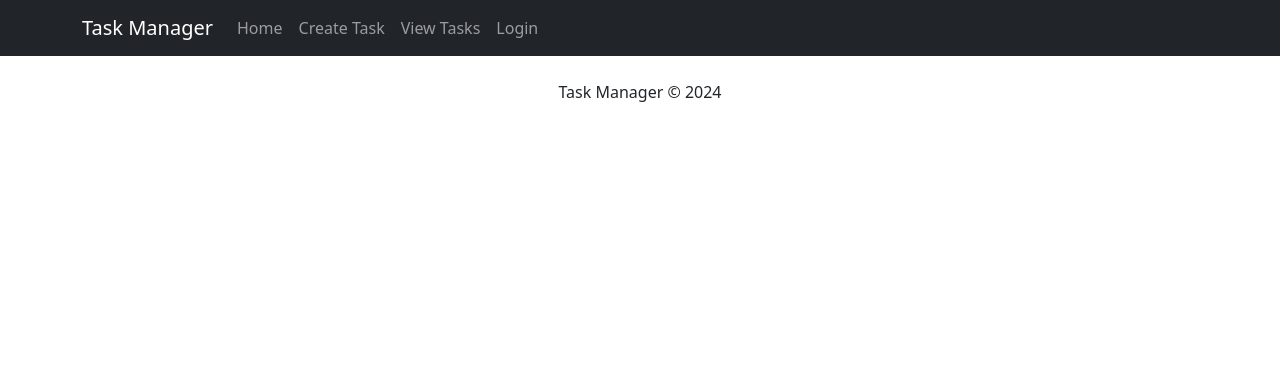
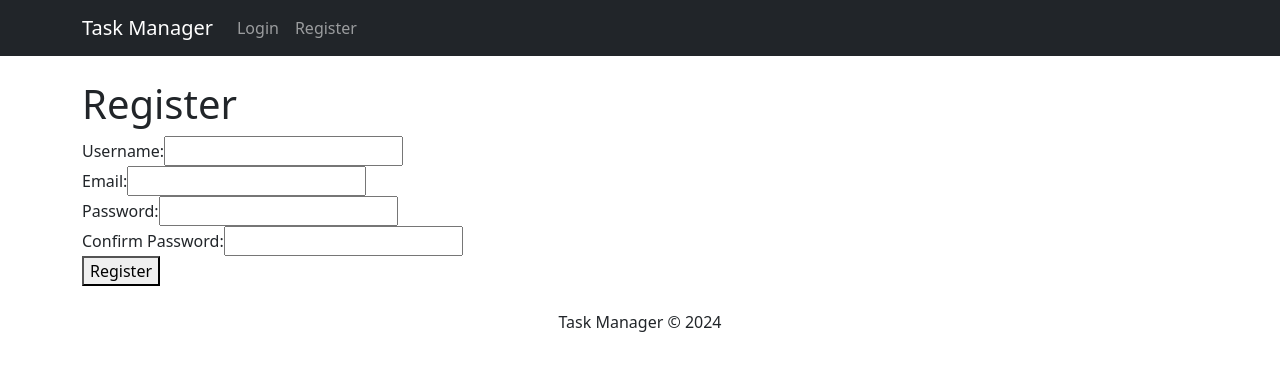
Before and after one commit to mohelmahi02/datarep-app, a React (Create React App) app: page /register in a window 1280 px wide. Shown: the top 370 px of the page. Built offline with nearby package versions, Linux system fonts and the light colour scheme.

Commit message:
Login and register page navigating

```diff
--- a/package.json
+++ b/package.json
@@ -9,6 +9,7 @@
     "bootstrap": "^5.3.3",
     "cors": "^2.8.5",
     "cra-template": "1.2.0",
+    "dotenv": "^16.4.7",
     "express": "^4.21.2",
     "jsonwebtoken": "^9.0.2",
     "mongoose": "^8.8.4",
--- a/src/App.js
+++ b/src/App.js
@@ -1,3 +1,4 @@
+import React from 'react';
 import 'bootstrap/dist/css/bootstrap.min.css';
 import { BrowserRouter as Router, Route, Routes } from 'react-router-dom';
 import NavigationBar from './components/NavigationBar';
@@ -7,6 +8,7 @@ import Edit from './components/Edit';
 import Login from './components/Login';
 import Footer from './components/Footer';
 import Dashboard from './components/Dashboard';
+import Register from './components/Register';
 
 function App() {
   return (
@@ -14,13 +16,17 @@ function App() {
       <NavigationBar />
       <div className="container mt-4">
       <Routes>
+      <Route path="/" element={<Login />} />
+          <Route path="/login" element={<Login />} />
+          <Route path="/register" element={<Register />} />
+
        <Route path="/" element={<Dashboard />} />
         <Route path="/" element={<Read />} />
         <Route path="/create" element={<Create />} />
         <Route path="/read" element={<Read />} />
         <Route path="/edit/:id" element={<Edit />} />
 
-        <Route path="/login" element={<Login />} />
+
         </Routes>
         </div>
       <Footer />
--- a/src/components/Login.js
+++ b/src/components/Login.js
@@ -1,53 +1,49 @@
-import axios from "axios";
-import { useState } from "react";
-import { useNavigate } from "react-router-dom";
+import React, { useState } from 'react';
+import { useNavigate } from 'react-router-dom';
+
 
 const Login = () => {
-  const [username, setUsername] = useState('');
+  const [email, setEmail] = useState('');
   const [password, setPassword] = useState('');
-  const [error, setError] = useState('');
   const navigate = useNavigate();
 
-  const handleSubmit = async (e) => {
+  const handleLogin = (e) => {
     e.preventDefault();
 
-    const user = { username, password };
+    const storedUser = JSON.parse(localStorage.getItem('user'));
 
-    try {
-      const res = await axios.post('http://localhost:4000/api/auth/login', user);
-      // Save  token
-      localStorage.setItem('token', res.data.token);
+    if (storedUser && email === storedUser.email && password === storedUser.password) {
+      localStorage.setItem('token', 'exampleToken');
+      console.log('Token is set:', localStorage.getItem('token'));
       navigate('/dashboard');
-    } catch (err) {
-      setError('Invalid credentials');
-      console.error(err);
+    } else {
+      alert('Invalid credentials!');
     }
   };
 
   return (
-    <div>
-      <h3>Login</h3>
-      {error && <div className="alert alert-danger">{error}</div>}
-      <form onSubmit={handleSubmit}>
+    <div className="login-container">
+      <h1>Login</h1>
+      <form onSubmit={handleLogin}>
         <div className="form-group">
-          <label>Username:</label>
+          <label>Email:</label>
           <input
-            type="text"
-            className="form-control"
-            value={username}
-            onChange={(e) => setUsername(e.target.value)}
+            type="email"
+            value={email}
+            onChange={(e) => setEmail(e.target.value)}
+            required
           />
         </div>
         <div className="form-group">
           <label>Password:</label>
           <input
             type="password"
-            className="form-control"
             value={password}
             onChange={(e) => setPassword(e.target.value)}
+            required
           />
         </div>
-        <button type="submit" className="btn btn-primary">Login</button>
+        <button type="submit">Login</button>
       </form>
     </div>
   );
--- a/src/components/NavigationBar.js
+++ b/src/components/NavigationBar.js
@@ -11,10 +11,8 @@ const NavigationBar = () => {
       <Container>
         <Navbar.Brand href="/">Task Manager</Navbar.Brand>
         <Nav className="me-auto">
-          <Nav.Link href="/">Home</Nav.Link>
-          <Nav.Link href="/create">Create Task</Nav.Link>
-          <Nav.Link href="/read">View Tasks</Nav.Link>
           <Nav.Link as={Link} to="/login">Login</Nav.Link>
+          <Nav.Link as={Link} to="/register">Register</Nav.Link>
         </Nav>
       </Container>
     </Navbar>
--- a/src/components/Register.js
+++ b/src/components/Register.js
@@ -1,51 +1,72 @@
-import axios from "axios";
-import { useState } from "react";
-import { useNavigate } from "react-router-dom";
+import React, { useState } from 'react';
+import { useNavigate } from 'react-router-dom';
+
 
 const Register = () => {
   const [username, setUsername] = useState('');
+  const [email, setEmail] = useState('');
   const [password, setPassword] = useState('');
-  const [error, setError] = useState('');
+  const [confirmPassword, setConfirmPassword] = useState('');
   const navigate = useNavigate();
 
-  const handleSubmit = async (e) => {
+  const handleRegister = (e) => {
     e.preventDefault();
 
-    const user = { username, password };
+    if (password !== confirmPassword) {
+      alert("Passwords don't match!");
+      return;
+    }
 
-    try {
-      await axios.post('http://localhost:4000/api/auth/register', user);
-      navigate('/login');  // Redirect to login after successful registration
-    } catch (err) {
-      setError('Registration failed. Try again.');
-      console.error(err);
-    }
+
+    localStorage.setItem(
+      "user",
+      JSON.stringify({ username, email, password })
+    );
+    alert("Registration successful! You can now log in.");
+    navigate("/login");
   };
 
   return (
-    <div>
-      <h3>Register</h3>
-      {error && <div className="alert alert-danger">{error}</div>}
-      <form onSubmit={handleSubmit}>
+    <div className="register-container">
+      <h1>Register</h1>
+      <form onSubmit={handleRegister}>
         <div className="form-group">
           <label>Username:</label>
           <input
             type="text"
-            className="form-control"
             value={username}
             onChange={(e) => setUsername(e.target.value)}
+            required
+          />
+        </div>
+        <div className="form-group">
+          <label>Email:</label>
+          <input
+            type="email"
+            value={email}
+            onChange={(e) => setEmail(e.target.value)}
+            required
           />
         </div>
         <div className="form-group">
           <label>Password:</label>
           <input
             type="password"
-            className="form-control"
             value={password}
             onChange={(e) => setPassword(e.target.value)}
+            required
           />
         </div>
-        <button type="submit" className="btn btn-primary">Register</button>
+        <div className="form-group">
+          <label>Confirm Password:</label>
+          <input
+            type="password"
+            value={confirmPassword}
+            onChange={(e) => setConfirmPassword(e.target.value)}
+            required
+          />
+        </div>
+        <button type="submit">Register</button>
       </form>
     </div>
   );
```
Also changed, not shown: src/BackEnd/server.js (+35 -82 lines), 1 other file (tests, documents, lock files or other folders).
